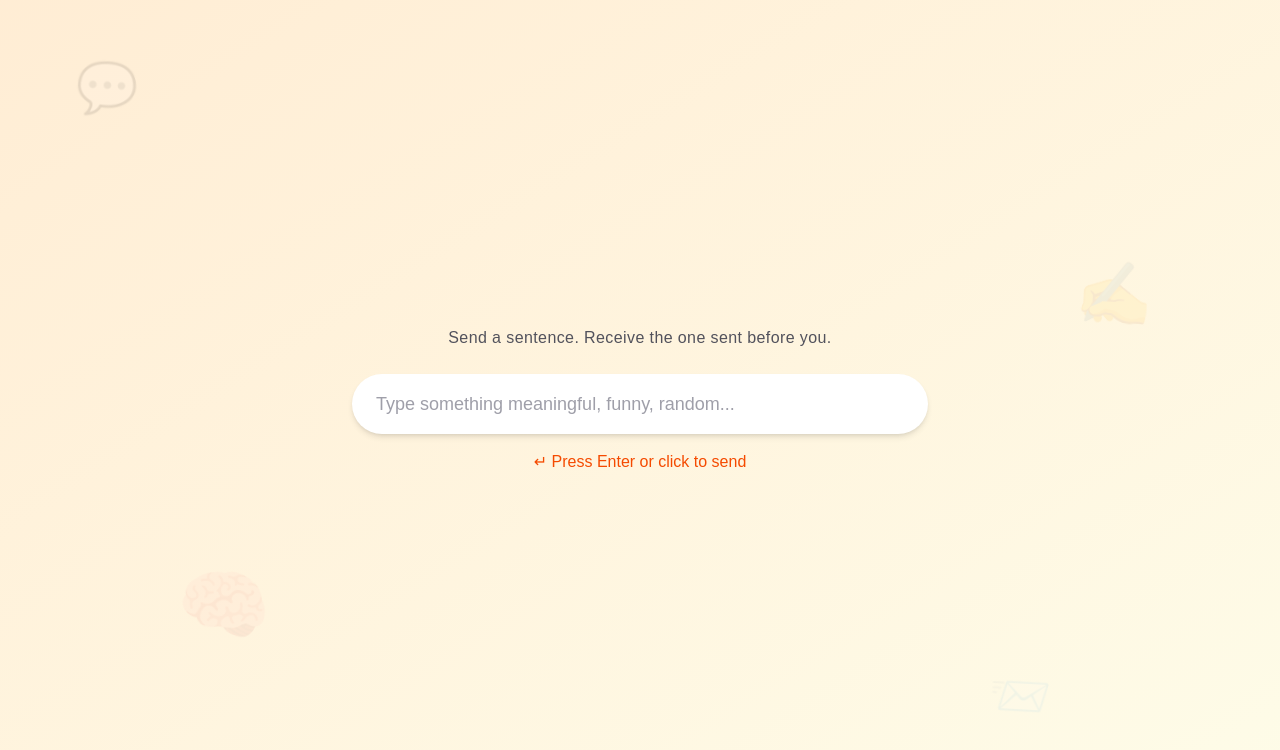
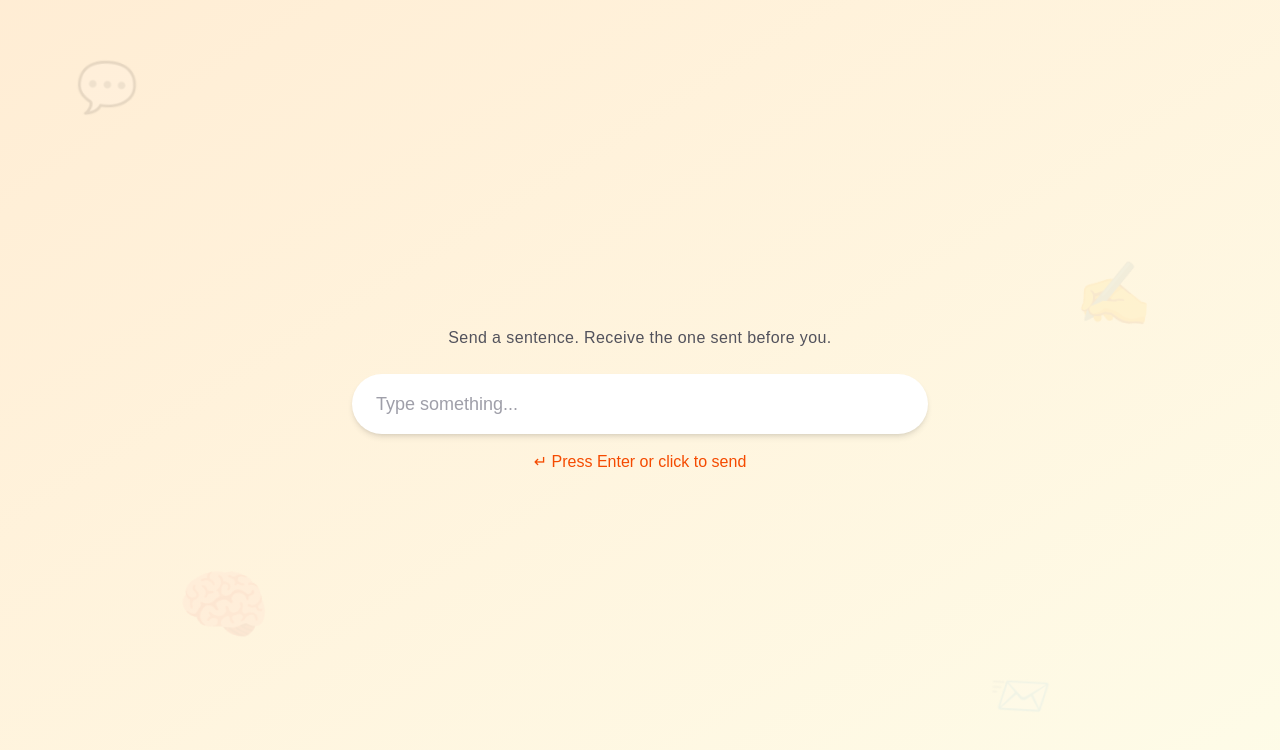
Before and after one commit to iam-weijie/pass-it-on, a Next.js app: page / in a window 1280 px wide. Shown: the top 750 px of the page. Built offline with nearby package versions, Linux system fonts and the light colour scheme.

Commit message:
feat: press enter

```diff
--- a/app/page.js
+++ b/app/page.js
@@ -30,18 +30,26 @@ export default function Home() {
 
       {!submitted && (
         <>
+          <form
+            onSubmit={(e) => {
+              e.preventDefault();
+              handleSubmit();
+            }}
+            className="w-full max-w-xl flex flex-col items-center"
+          >
             <input
               value={input}
               onChange={(e) => setInput(e.target.value)}
-            placeholder="Type something meaningful, funny, random..."
-            className="w-full max-w-xl text-lg px-6 py-4 rounded-full bg-white shadow-md focus:outline-none focus:ring-2 focus:ring-orange-400 placeholder-zinc-400"
+              placeholder="Type something..."
+              className="w-full text-lg px-6 py-4 rounded-full bg-white shadow-md focus:outline-none focus:ring-2 focus:ring-orange-400 placeholder-zinc-400"
             />
             <button
-            onClick={handleSubmit}
+              type="submit"
               className="mt-4 text-orange-600 hover:text-orange-800 transition font-medium"
             >
               ↵ Press Enter or click to send
             </button>
+          </form>
         </>
       )}
 
--- a/data.json
+++ b/data.json
@@ -1 +1 @@
-{"lastSentence":"hiiii","count":5}
+{"lastSentence":"what's up","count":8}
```
Lines whose indentation alone changed are shown as unchanged.
